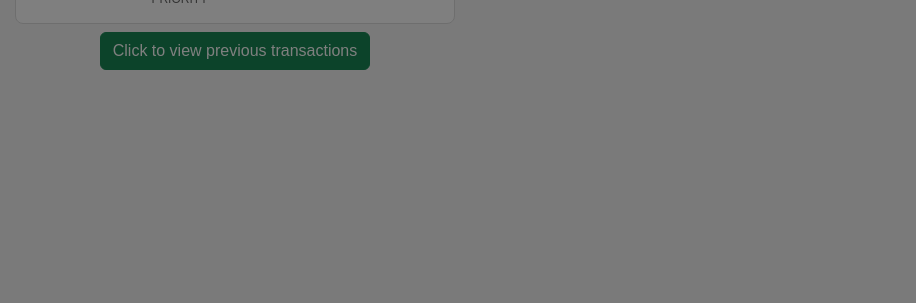
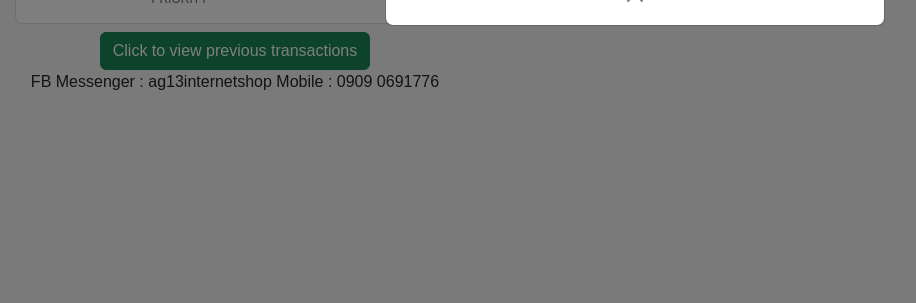
Before and after one commit to syzup/ag13internet.shop, a plain HTML site: page index.html in a window 1280 px wide. Shown: the part 497-800 px from the top of the page, without its empty margins (5-921 px from the left). Drawn offline with nearby package versions, Linux system fonts and the light colour scheme; some packages are replaced by stand-ins of ours; a script that the page names is missing.

Commit message:
index.html

```diff
--- a/index.html
+++ b/index.html
@@ -149,7 +149,7 @@
                 <button type="button" class="btn-close" data-bs-dismiss="modal" aria-label="Close"></button>
               </div>
               <div class="modal-body">
-                <meta charset="UTF-8">    <meta name="viewport" content="width=device-width, initial-scale=1.0">    <title>AG13 Online Voucher Store</title>    <link rel="stylesheet" href="styles.css">    <style>        body {            font-family: Arial, sans-serif;            background-color: #f4f4f4;            margin: 0;            padding: 20px;        }        header {            text-align: center;            padding: 50px;            background-color: #007BFF;            color: white;        }        main {            margin-top: 10px;            text-align: center;        }        .voucher-button {            padding: 15px 30px;            background-color: #28a745;            color: white;            border: none;            border-radius: 5px;            cursor: pointer;            font-size: 16px;        }        .voucher-button:hover {            background-color: #218838;        }    </style><header>    <h1>150 PLAN </h1>HOME WiFi Internet <p> 6M.DOWNLOAD  6M.UPLOAD PER MOBILE</p> <p>Your Home WiFi Partner </p></header><main>    <h2>Explore Our Exclusive Offers</h2>    <p>Find the best deals on your Internet Home.WiFi PLAN.</p> <button type="button" class="btn-close" data-bs-dismiss="modal" aria-label="Close"></button>   </main>
+                <meta charset="UTF-8">    <meta name="viewport" content="width=device-width, initial-scale=1.0">    <title>AG13 Online Voucher Store</title>    <link rel="stylesheet" href="styles.css">    <style>        body {            font-family: Arial, sans-serif;            background-color: #f4f4f4;            margin: 0;            padding: 20px;        }        header {            text-align: center;            padding: 50px;            background-color: #007BFF;            color: white;        }        main {            margin-top: 10px;            text-align: center;        }        .voucher-button {            padding: 15px 30px;            background-color: #28a745;            color: white;            border: none;            border-radius: 5px;            cursor: pointer;            font-size: 16px;        }        .voucher-button:hover {            background-color: #218838;        }    </style><header>    <h2>150 PLAN HOME.WIFI INTERNET</h2><p> 6M.DOWNLOAD  6M.UPLOAD PER MOBILE</p> <p>Your Home WiFi Partner </p></header><main>    <h2>Explore Our Exclusive Offers</h2>    <p>Find the best deals on your Internet Home.WiFi PLAN.  Every vouchers you purchase on Home.WiFi earn a rewards,</p> <button type="button" class="btn-close" data-bs-dismiss="modal" aria-label="Close"></button>   </main>
               </div>
             </div>
           </div>
@@ -357,5 +357,8 @@
       bootstrap.Modal.getInstance(document.getElementById('mobileNumberModal')).hide();
     });
   </script>
+<center>
+ FB Messenger  :  ag13internetshop   Mobile : 0909 0691776
+</center>
 </body>
 </html>
```
